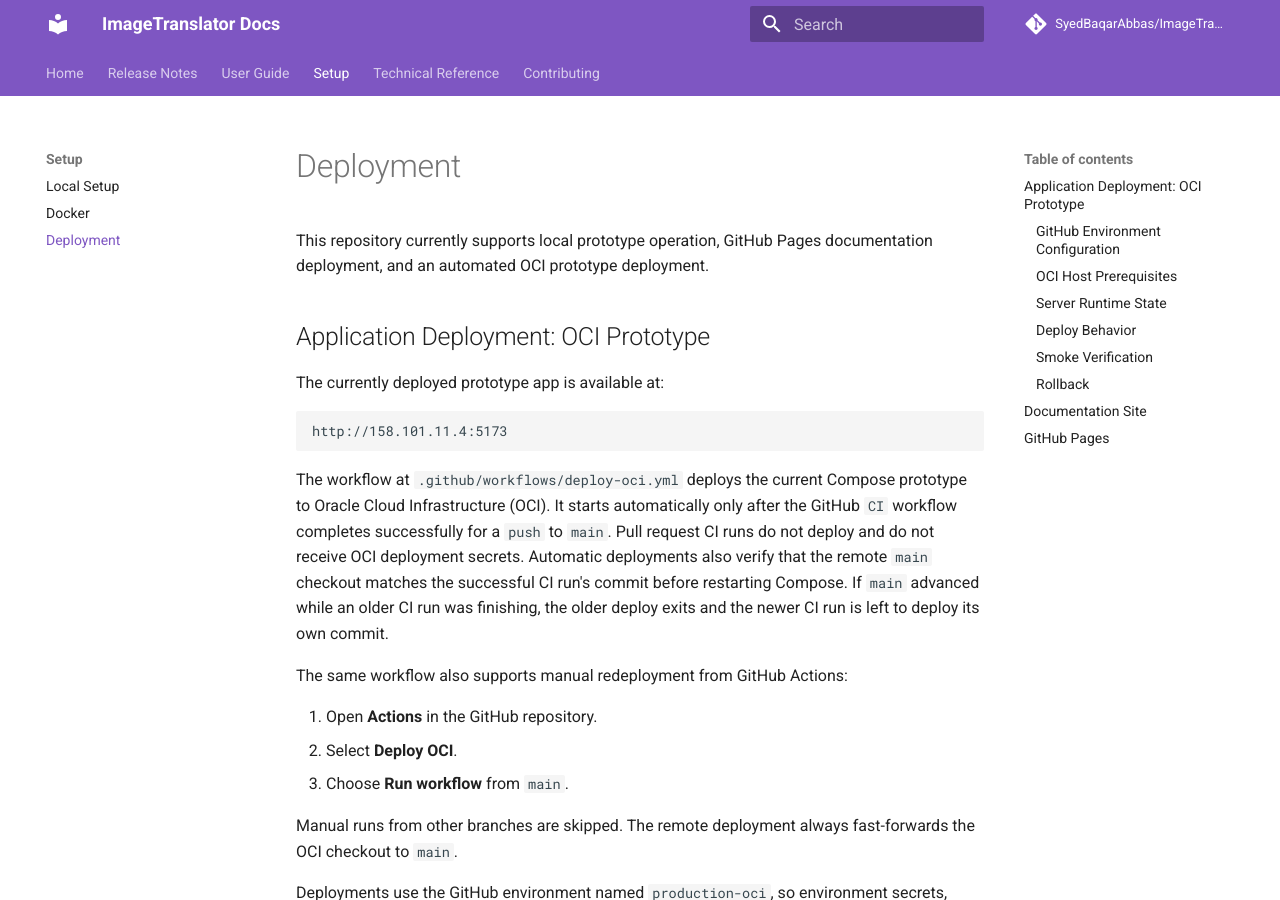
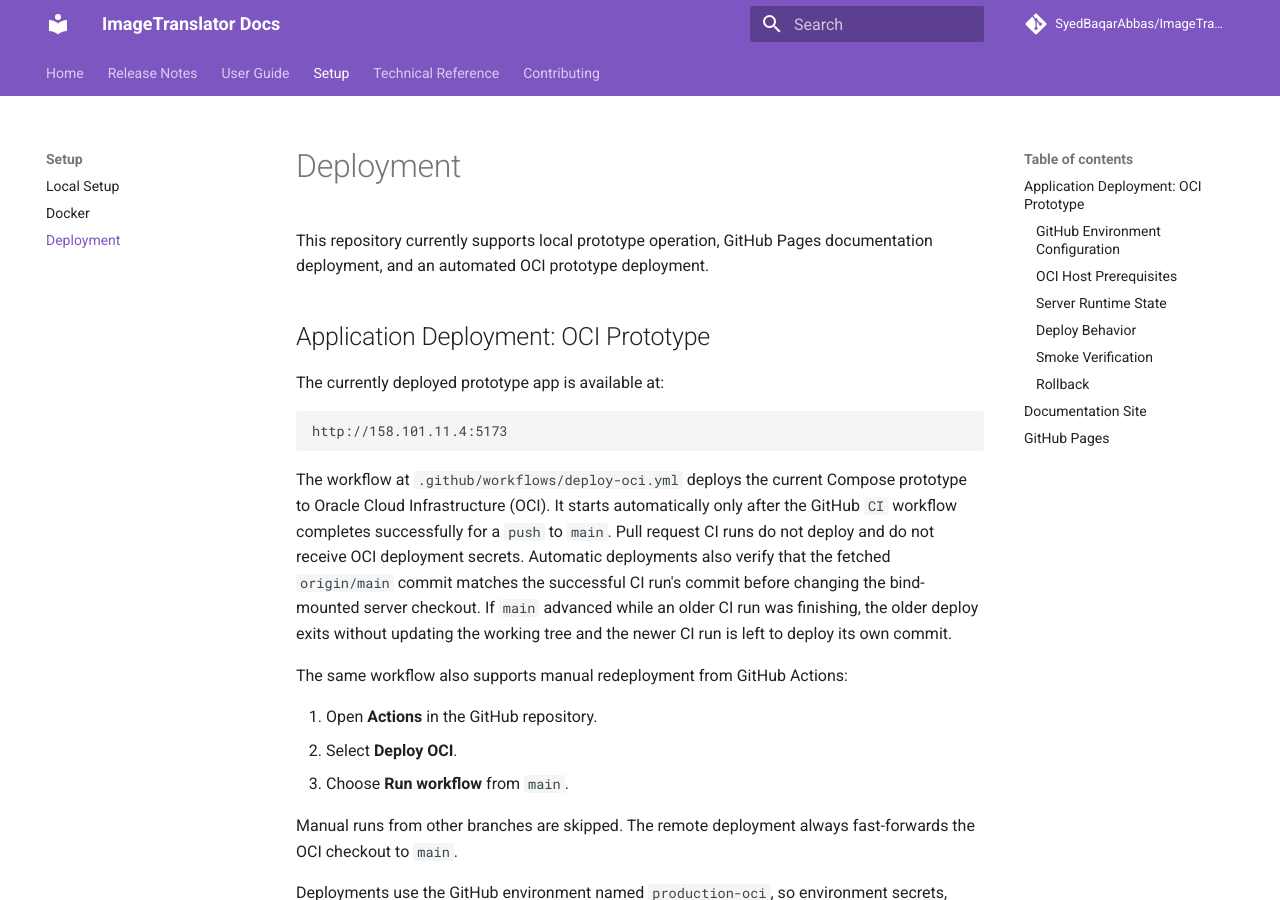
Before and after one commit to SyedBaqarAbbas/ImageTranslator, an MkDocs documentation site: the page built from docs/deployment.md, in a window 1280 px wide and 900 px high. Built offline with MkDocs 1.6.1 and Material for MkDocs 9.7.7, drawn with Linux system fonts in a browser that asks for light colours; comment, search, counter and statistics services are not loaded; some of the changed text lies outside the part shown.

Commit message:
[ci] verify OCI deploy SHA before checkout update

```diff
--- a/docs/deployment.md
+++ b/docs/deployment.md
@@ -15,10 +15,11 @@ The workflow at `.github/workflows/deploy-oci.yml` deploys the current Compose
 prototype to Oracle Cloud Infrastructure (OCI). It starts automatically only
 after the GitHub `CI` workflow completes successfully for a `push` to `main`.
 Pull request CI runs do not deploy and do not receive OCI deployment secrets.
-Automatic deployments also verify that the remote `main` checkout matches the
-successful CI run's commit before restarting Compose. If `main` advanced while
-an older CI run was finishing, the older deploy exits and the newer CI run is
-left to deploy its own commit.
+Automatic deployments also verify that the fetched `origin/main` commit matches
+the successful CI run's commit before changing the bind-mounted server checkout.
+If `main` advanced while an older CI run was finishing, the older deploy exits
+without updating the working tree and the newer CI run is left to deploy its own
+commit.
 
 The same workflow also supports manual redeployment from GitHub Actions:
 
@@ -118,10 +119,11 @@ OCI host, it:
 2. verifies the directory is a Git checkout with root `docker-compose.yml`
 3. fails if tracked server-side files are modified, while ignoring untracked
    runtime files
-4. runs `git fetch --prune origin main`
-5. runs `git checkout main`
-6. runs `git pull --ff-only origin main`
-7. verifies automatic deployments still match the successful CI commit
+4. runs `git fetch --prune origin main:refs/remotes/origin/main`
+5. verifies automatic deployments match the successful CI commit before the
+   bind-mounted checkout is changed
+6. runs `git checkout main`
+7. runs `git merge --ff-only refs/remotes/origin/main`
 8. runs `docker compose config --quiet`
 9. runs `docker compose up --build -d --remove-orphans`
 10. retries frontend and API health checks
```
Also changed, not shown: RELEASE_TEST_MATRIX.md (+8 -7 lines), 1 other file.
